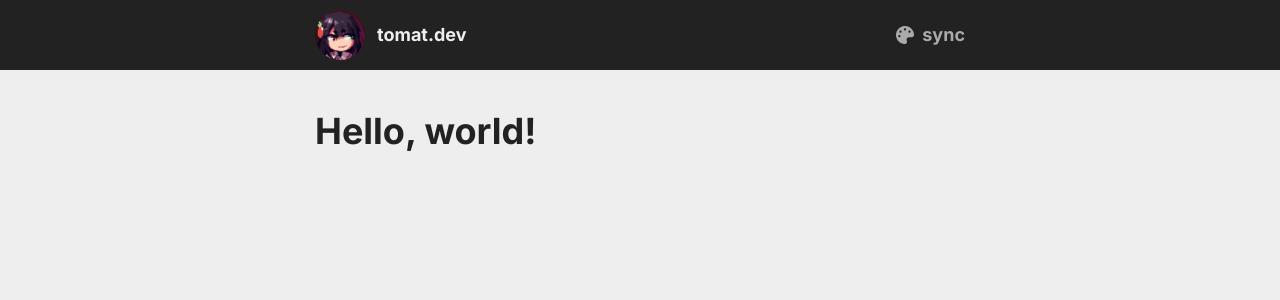
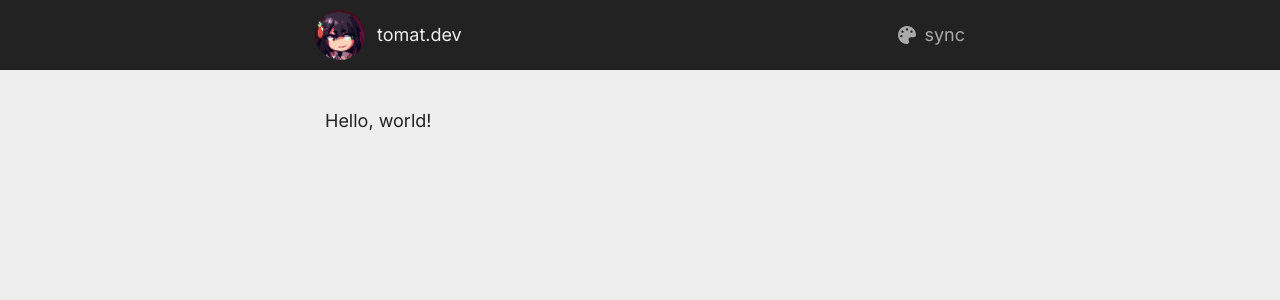
Before and after one commit to steviegt6/tomat.dev, a Next.js app: page / in a window 1280 px wide. Shown: the top 300 px of the page. Built offline with nearby package versions, Linux system fonts and the light colour scheme.

Commit message:
idk what I last did here lol!

```diff
--- a/package.json
+++ b/package.json
@@ -10,6 +10,7 @@
   },
   "dependencies": {
     "@next/font": "13.0.7",
+    "@primer/css": "^20.8.0",
     "@types/node": "18.11.17",
     "@types/react": "18.0.26",
     "@types/react-dom": "18.0.9",
--- a/src/components/CommentsContainer/index.tsx
+++ b/src/components/CommentsContainer/index.tsx
@@ -3,5 +3,10 @@ import ThemableGiscus, { ThemableGiscusProps } from "../ThemableGiscus";
 export interface CommentsContainerProps extends ThemableGiscusProps {}
 
 export default function CommentsContainer(props: CommentsContainerProps) {
-  return <ThemableGiscus {...props} />;
+  return (
+    <div>
+      <hr className="mt-3 mb-2" />
+      <ThemableGiscus {...props} />
+    </div>
+  );
 }
--- a/src/pages/blog/[slug].tsx
+++ b/src/pages/blog/[slug].tsx
@@ -7,18 +7,22 @@ import {
   getRealSlug,
 } from "../../lib/blogPostManager";
 import CommentsContainer from "../../components/CommentsContainer";
+import { Inter } from "@next/font/google";
 
-export default function BlogPage({
-  blog,
-  theme,
-}: {
+const inter = Inter({ subsets: ["latin"] });
+
+export interface BlogPageProps {
   blog: BlogPost;
   theme: string;
-}) {
+}
+
+export default function BlogPage({ blog, theme }: BlogPageProps) {
   return (
-    <div>
-      {/* components={...components} */}
-      <MDXRemote {...blog.content} />
+    <div className={inter.className}>
+      <div className="markdown-body">
+        {/* components={...components} */}
+        <MDXRemote {...blog.content} />
+      </div>
       <CommentsContainer
         theme={theme}
         repo="steviegt6/tomat.dev"
--- a/src/styles/globals.css
+++ b/src/styles/globals.css
@@ -1,4 +1,4 @@
-/* @tailwind base; */
+@tailwind base;
 @tailwind components;
 @tailwind utilities;
 
@@ -8,6 +8,12 @@
   --foreground: #eeeeee;
 
   --sub-color: #666666;
+}
+
+/* Override primer variables */
+:root {
+  --color-border-default: var(--sub-color);
+  --color-canvas-default: var(--background);
 }
 
 * {
```
Also changed, not shown: _blogs/test.mdx (+5 -0 lines), 1 other file (tests, documents, lock files or other folders).
